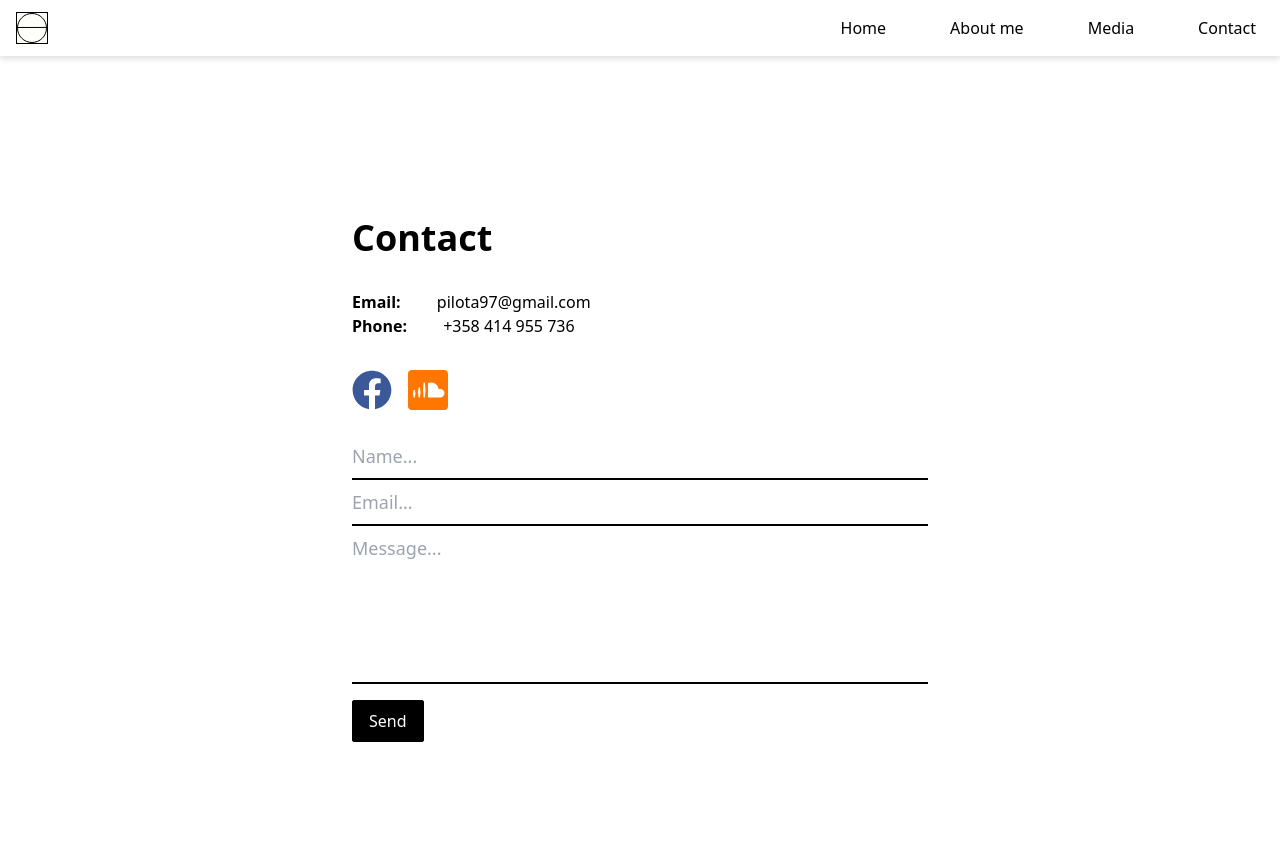
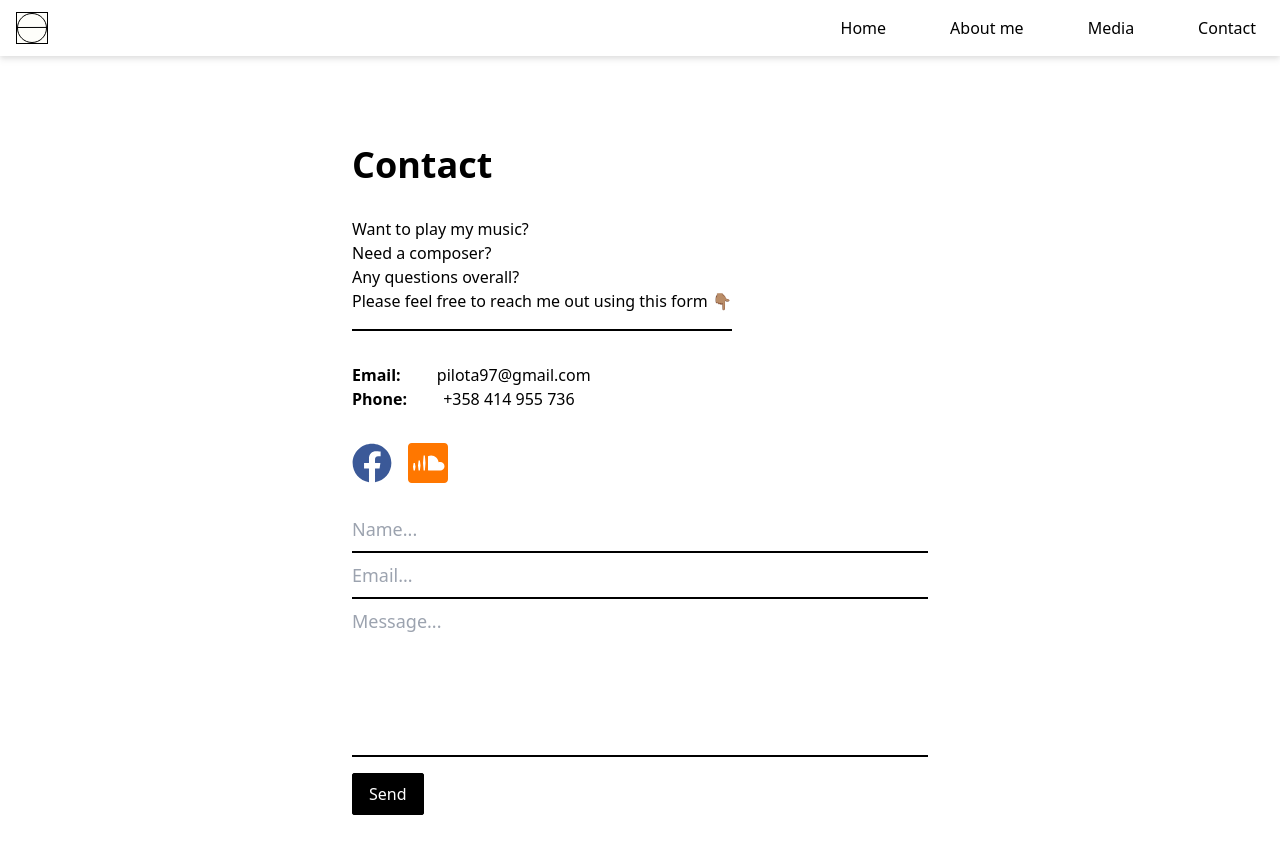
Before and after one commit to Kyokatarz/pilar-personal-website, a React (Create React App) app: page /contact-me in a window 1280 px wide. Shown: the top 854 px of the page. Built offline with nearby package versions, Linux system fonts and the light colour scheme.

Commit message:
Add section to contact me

```diff
--- a/src/pages/Landing/sections/Contact/Contact.tsx
+++ b/src/pages/Landing/sections/Contact/Contact.tsx
@@ -48,6 +48,12 @@ const Contact = () => {
     <Section id='contact'>
       <Article>
         <h1 className='text-4xl font-bold text-left mb-8 w-full'>Contact</h1>
+        <p className='text-left mb-8 border-b-2 border-black pb-4 max-w-max'>
+          Want to play my music? <br />
+          Need a composer? <br />
+          Any questions overall? <br />
+          Please feel free to reach me out using this form 👇🏽
+        </p>
         <div className='flex flex-col items-start mb-8'>
           <p>
             <span className='mr-8 font-semibold'>Email: </span>
```
